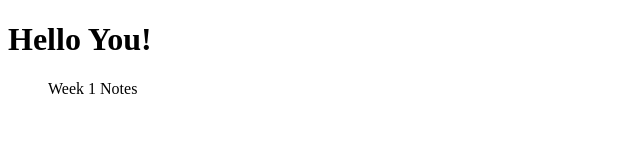
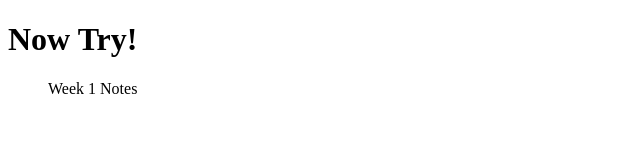
Before and after one commit to matthewrapp/WDD330, a plain HTML site: page index.html in a window 1280 px wide. Shown: the whole page, without its empty margins (0-640 px from the left). Drawn offline with Linux system fonts and the light colour scheme.

Commit message:
Update index.html

```diff
--- a/index.html
+++ b/index.html
@@ -4,7 +4,7 @@
 <title>Page Title</title>
 </head>
 <body>
-    <h1>Hello You!</h1>
+    <h1>Now Try!</h1>
     <ol id="orderedList">
 
     </ol>
```
